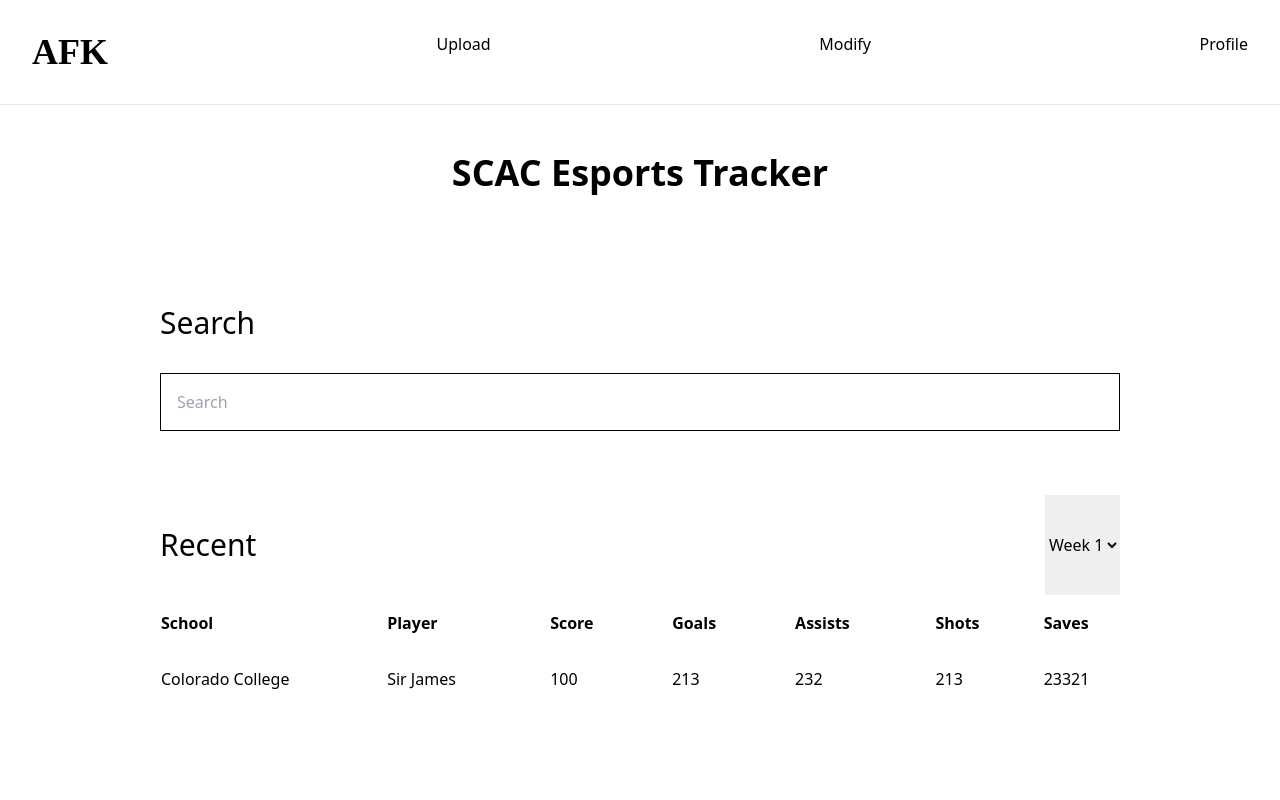
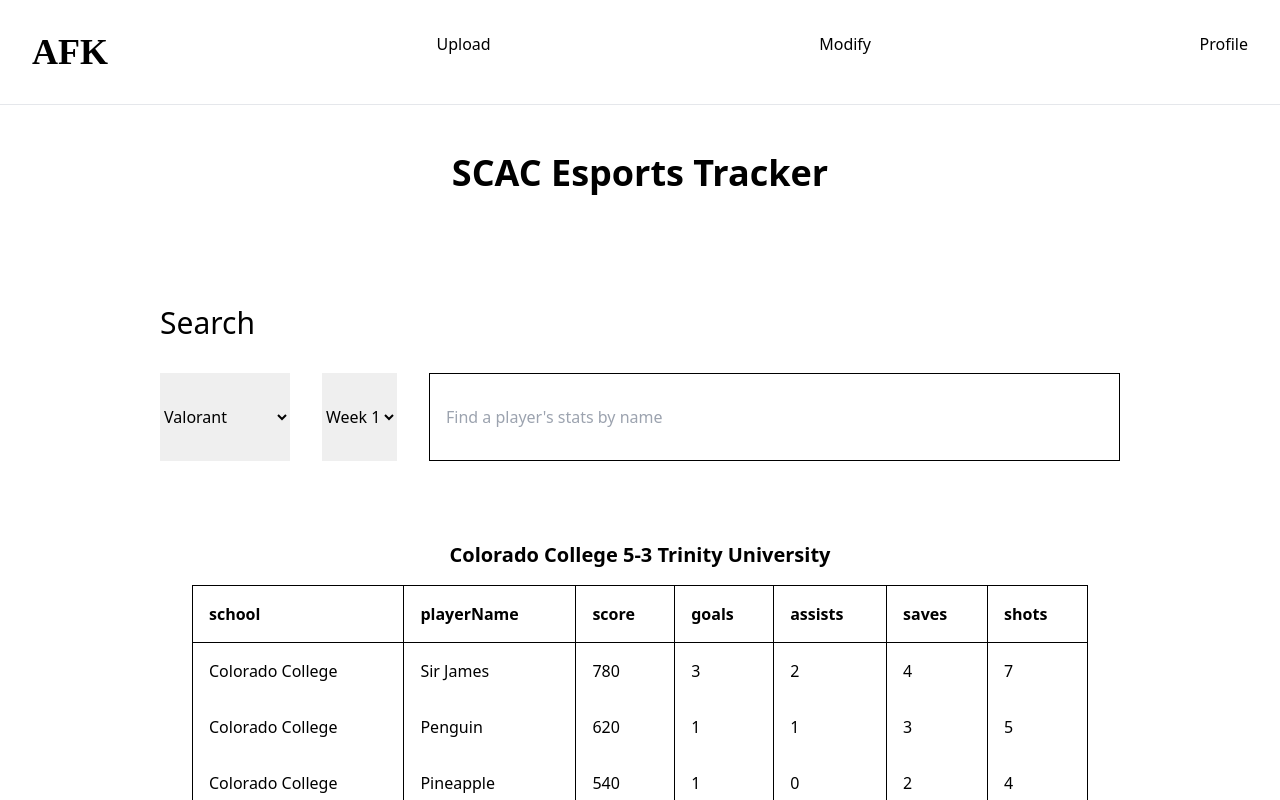
Before and after one commit to shamdeed30/afk_hosting, a React (Create React App) app in the folder frontend/: page / in a window 1280 px wide. Shown: the top 800 px of the page. Built offline with nearby package versions, Linux system fonts and the light colour scheme; a web font is replaced by a local one.

Commit message:
dynamic tables and get request

```diff
--- a/frontend/src/components/GameCard.jsx
+++ b/frontend/src/components/GameCard.jsx
@@ -1,28 +1,42 @@
 import React from "react";
 
-const GameCard = () => {
+const GameCard = (props) => {
+  const { match, teamStats, opponentStats } = props;
+
   return (
-    <div className="w-full">
-      <table className="w-full table-auto text-left">
-        <tr>
-          <th className="py-4"> School </th>
-          <th className="p-4"> Player </th>
-          <th className="p-4"> Score </th>
-          <th className="p-4"> Goals </th>
-          <th className="p-4"> Assists </th>
-          <th className="p-4"> Shots </th>
-          <th className="py-4"> Saves </th>
+    <div className="w-full p-8">
+      <h3 className="p-4 text-center text-xl font-bold">
+        {match.school +
+          " " +
+          match.teamScore +
+          "-" +
+          match.opponentScore +
+          " " +
+          match.opponent}
+      </h3>
+
+      <table className="w-full table-auto border border-black text-left">
+        <tr className="border border-black">
+          {Object.keys(teamStats[0]).map((header) => (
+            <th className="border border-black p-4"> {header} </th>
+          ))}
         </tr>
 
-        <tr>
-          <td className="py-4"> Colorado College </td>
-          <td className="p-4"> Sir James </td>
-          <td className="p-4"> 100 </td>
-          <td className="p-4"> 213</td>
-          <td className="p-4"> 232 </td>
-          <td className="p-4"> 213</td>
-          <td className="py-4"> 23321 </td>
-        </tr>
+        {teamStats.map((player) => (
+          <tr>
+            {Object.values(player).map((stat) => (
+              <td className="border-x border-black p-4"> {stat} </td>
+            ))}
+          </tr>
+        ))}
+
+        {opponentStats.map((player) => (
+          <tr>
+            {Object.values(player).map((stat) => (
+              <td className="border-x border-black p-4"> {stat} </td>
+            ))}
+          </tr>
+        ))}
       </table>
     </div>
   );
--- a/frontend/src/components/HomePage.jsx
+++ b/frontend/src/components/HomePage.jsx
@@ -1,13 +1,11 @@
 import React from "react";
-import SearchBar from "./SearchBar";
-import Recent from "./Recent";
+import Search from "./Search";
 
 const HomePage = () => {
   return (
     <div className="flex h-max w-full flex-col items-center">
       <h1 className="p-12 text-4xl font-bold"> SCAC Esports Tracker</h1>
-      <SearchBar />
-      <Recent />
+      <Search />
     </div>
   );
 };
--- a/frontend/src/components/Recent.jsx
+++ /dev/null
@@ -1,20 +0,0 @@
-import React from "react";
-import GameCard from "./GameCard";
-
-const Recent = () => {
-  return (
-    <div className="w-3/4 py-8">
-      <div className="flex justify-between">
-        <h2 className="py-8 text-3xl"> Recent </h2>
-        <select className="py-8">
-          <option value="week1"> Week 1 </option>
-          <option value="week1"> Week 2 </option>
-        </select>
-      </div>
-
-      <GameCard />
-    </div>
-  );
-};
-
-export default Recent;
--- /dev/null
+++ b/frontend/src/components/Search.jsx
@@ -0,0 +1,272 @@
+import React, { useState, useEffect } from "react";
+import GameCard from "./GameCard";
+
+// Example game report
+// {
+//   "match": {
+//     "school": "Colorado College",
+//     "opponent": "Trinity University",
+//     "didWin": true,
+//     "teamScore": 5,
+//     "opponentScore": 3
+//   },
+//   "teamStats": [
+//     {
+//       "school": "Colorado College",
+//       "playerName": "Sir James",
+//       "score": 780,
+//       "goals": 3,
+//       "assists": 2,
+//       "saves": 4,
+//       "shots": 7
+//     },
+//     {
+//       "school": "Colorado College",
+//       "playerName": "Penguin",
+//       "score": 620,
+//       "goals": 1,
+//       "assists": 1,
+//       "saves": 3,
+//       "shots": 5
+//     },
+//     {
+//       "school": "Colorado College",
+//       "player_name": "Pineapple",
+//       "score": 540,
+//       "goals": 1,
+//       "assists": 0,
+//       "saves": 2,
+//       "shots": 4
+//     }
+//   ],
+//   "opponentStats": [
+//     {
+//       "school": "Trinity University",
+//       "playerName": "GiraffeMan",
+//       "score": 700,
+//       "goals": 2,
+//       "assists": 1,
+//       "saves": 2,
+//       "shots": 6
+//     },
+//     {
+//       "school": "Trinity University",
+//       "playerName": "Dog lover",
+//       "score": 500,
+//       "goals": 1,
+//       "assists": 0,
+//       "saves": 3,
+//       "shots": 5
+//     },
+//     {
+//       "school": "Trinity University",
+//       "playerName": "Cpt. Morgan",
+//       "score": 450,
+//       "goals": 0,
+//       "assists": 2,
+//       "saves": 1,
+//       "shots": 3
+//     }
+//   ]
+// }
+
+const Search = () => {
+  const [game, setGame] = useState("valorant");
+  const [week, setWeek] = useState("week1");
+  const [gameReports, setGameReports] = useState([
+    {
+      match: {
+        school: "Colorado College",
+        opponent: "Trinity University",
+        didWin: true,
+        teamScore: 5,
+        opponentScore: 3,
+      },
+      teamStats: [
+        {
+          school: "Colorado College",
+          playerName: "Sir James",
+          score: 780,
+          goals: 3,
+          assists: 2,
+          saves: 4,
+          shots: 7,
+        },
+        {
+          school: "Colorado College",
+          playerName: "Penguin",
+          score: 620,
+          goals: 1,
+          assists: 1,
+          saves: 3,
+          shots: 5,
+        },
+        {
+          school: "Colorado College",
+          player_name: "Pineapple",
+          score: 540,
+          goals: 1,
+          assists: 0,
+          saves: 2,
+          shots: 4,
+        },
+      ],
+      opponentStats: [
+        {
+          school: "Trinity University",
+          playerName: "GiraffeMan",
+          score: 700,
+          goals: 2,
+          assists: 1,
+          saves: 2,
+          shots: 6,
+        },
+        {
+          school: "Trinity University",
+          playerName: "Dog lover",
+          score: 500,
+          goals: 1,
+          assists: 0,
+          saves: 3,
+          shots: 5,
+        },
+      ],
+    },
+    {
+      match: {
+        school: "Colorado College",
+        opponent: "Trinity University",
+        didWin: true,
+        teamScore: 5,
+        opponentScore: 3,
+      },
+      teamStats: [
+        {
+          school: "Colorado College",
+          playerName: "Sir James",
+          score: 780,
+          goals: 3,
+          assists: 2,
+          saves: 4,
+          shots: 7,
+        },
+        {
+          school: "Colorado College",
+          playerName: "Penguin",
+          score: 620,
+          goals: 1,
+          assists: 1,
+          saves: 3,
+          shots: 5,
+        },
+        {
+          school: "Colorado College",
+          player_name: "Pineapple",
+          score: 540,
+          goals: 1,
+          assists: 0,
+          saves: 2,
+          shots: 4,
+        },
+      ],
+      opponentStats: [
+        {
+          school: "Trinity University",
+          playerName: "GiraffeMan",
+          score: 700,
+          goals: 2,
+          assists: 1,
+          saves: 2,
+          shots: 6,
+        },
+        {
+          school: "Trinity University",
+          playerName: "Dog lover",
+          score: 500,
+          goals: 1,
+          assists: 0,
+          saves: 3,
+          shots: 5,
+        },
+        {
+          school: "Trinity University",
+          playerName: "Cpt. Morgan",
+          score: 450,
+          goals: 0,
+          assists: 2,
+          saves: 1,
+          shots: 3,
+        },
+      ],
+    },
+  ]);
+
+  const handleGameChange = (event) => {
+    setGame(event.target.value);
+  };
+
+  const handleWeekChange = (event) => {
+    setWeek(event.target.value);
+  };
+
+  // get request for game stats (expects a list of game objects)
+  const getGameReports = async () => {
+    try {
+      const response = await fetch(
+        `http://localhost:3000/stats/${game}/${week}`,
+      );
+
+      if (response.ok) {
+        const data = await response.json();
+
+        setGameReports([...gameReports, data]);
+      }
+    } catch (error) {
+      throw new Error("Error getting game stats.");
+    }
+  };
+
+  // update stats when filters get changed
+  // useEffect(() => {
+  //   getGameReports();
+  // }, [game, week]);
+
+  return (
+    <div className="w-3/4 py-8">
+      <h2 className="py-8 text-3xl"> Search </h2>
+
+      <div className="flex">
+        <select className="py-8" onChange={handleGameChange}>
+          <option value="valorant">Valorant</option>
+          <option value="apex-legends"> Apex Legends </option>
+          <option value="rocket-league"> Rocket League </option>
+        </select>
+        <select className="mx-8 py-8" onChange={handleWeekChange}>
+          <option value="week1"> Week 1 </option>
+          <option value="week2"> Week 2 </option>
+          <option value="week3"> Week 3 </option>
+          <option value="week4"> Week 4 </option>
+          <option value="week5"> Week 5 </option>
+          <option value="week6"> Week 6 </option>
+        </select>
+        <input
+          type="text"
+          placeholder="Find a player's stats by name"
+          className="w-full border border-black p-4"
+        />
+      </div>
+
+      <div className="py-8">
+        {gameReports.map((gameReport) => (
+          <GameCard
+            match={gameReport.match}
+            teamStats={gameReport.teamStats}
+            opponentStats={gameReport.opponentStats}
+          />
+        ))}
+      </div>
+    </div>
+  );
+};
+
+export default Search;
--- a/frontend/src/components/SearchBar.jsx
+++ /dev/null
@@ -1,16 +0,0 @@
-import React from "react";
-
-const SearchBar = () => {
-  return (
-    <div className="w-3/4 py-8">
-      <h2 className="py-8 text-3xl"> Search </h2>
-      <input
-        type="text"
-        placeholder="Search"
-        className="w-full border border-black p-4"
-      />
-    </div>
-  );
-};
-
-export default SearchBar;
```
